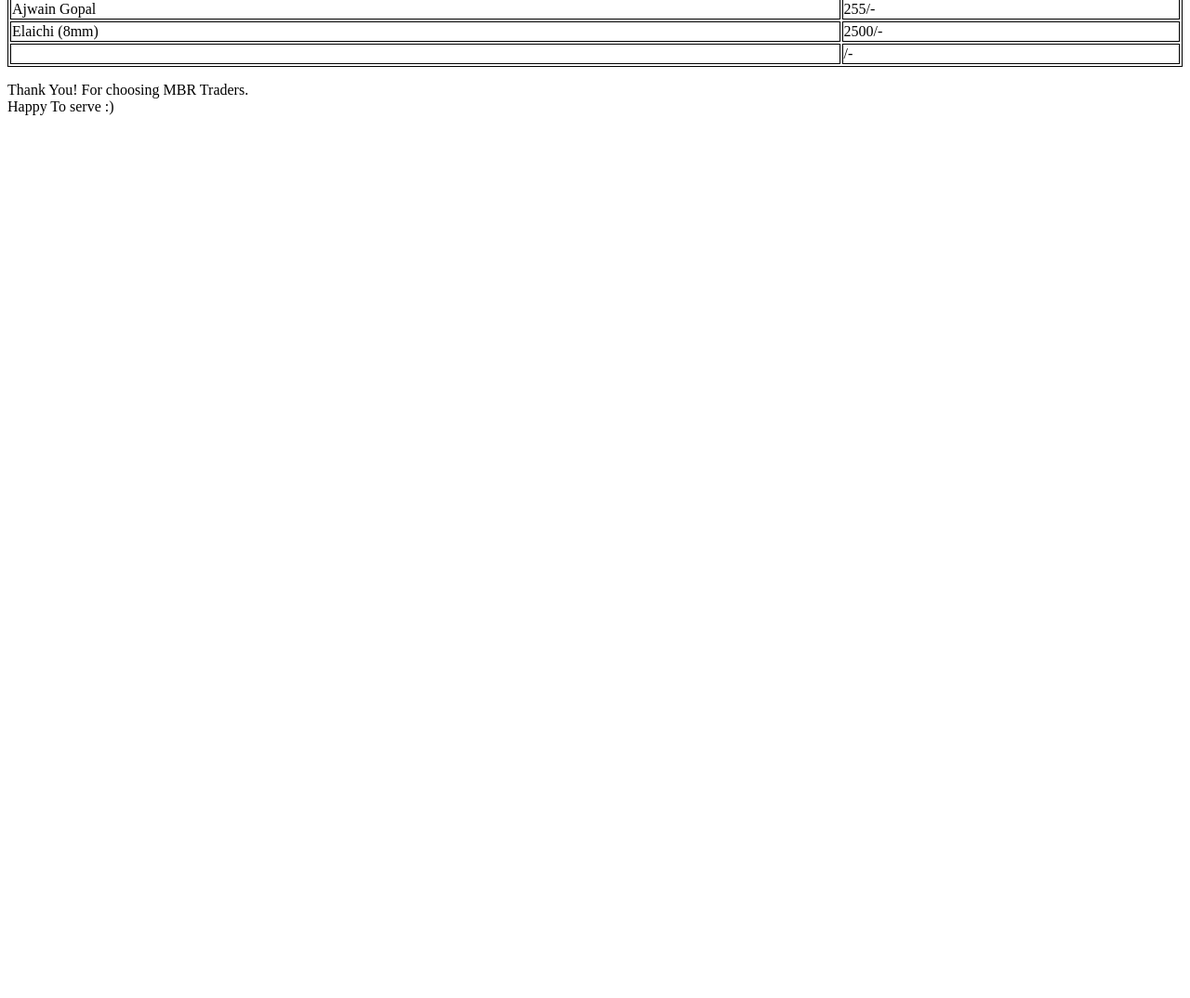
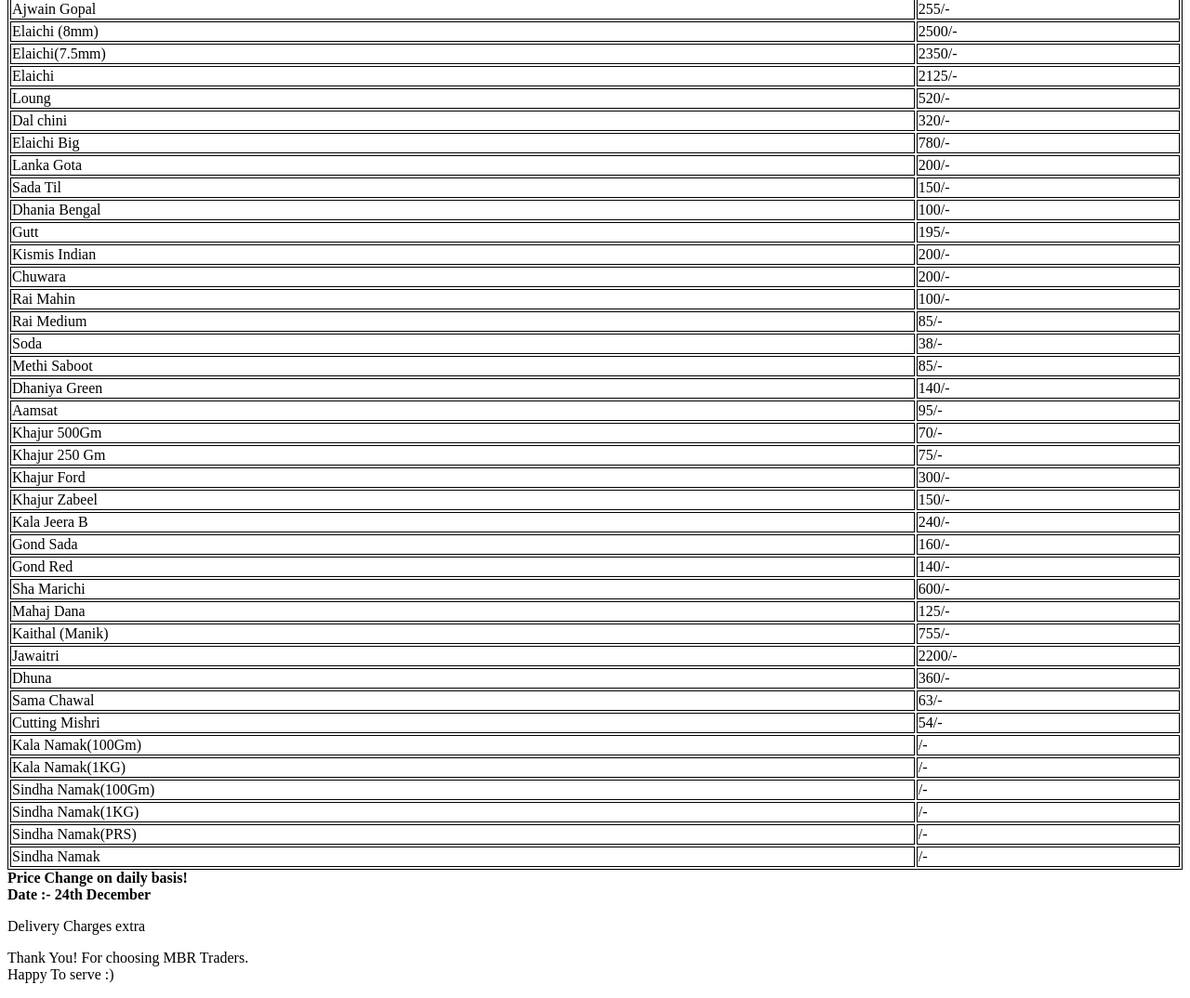
Before and after one commit to adityatambi/adityatambi.github.io, a plain HTML site: page index.html in a window 1280 px wide. Shown: the part 500-1574 px from the top of the page at 93% size. Before the commit the page ends 800 px from the top, so only its background shows below. Drawn offline with Linux system fonts and the light colour scheme.

Commit message:
Update index.html

```diff
--- a/index.html
+++ b/index.html
@@ -1,7 +1,7 @@
 <!DOCTYPE HTML>
 <html>
     <head>
-        <title>Challenge: Write a Poem</title>
+        <title>Challenge: MBR Traders</title>
         <meta charset="utf-8">
         <style>
 table, th, td {
@@ -80,10 +80,156 @@ table.center {
       <td>2500/-</td>
   </tr>
   <tr>
-      <td> </td>
+      <td>Elaichi(7.5mm)</td>
+      <td>2350/-</td>
+  </tr>
+  <tr>
+      <td>Elaichi</td>
+      <td>2125/-</td>
+  </tr>
+  <tr>
+      <td>Loung</td>
+      <td>520/-</td>
+  </tr>
+  <tr>
+      <td>Dal chini</td>
+      <td>320/-</td>
+  </tr>
+  <tr>
+      <td>Elaichi Big</td>
+      <td>780/-</td>
+  </tr>
+  <tr>
+      <td>Lanka Gota</td>
+      <td>200/-</td>
+  </tr>
+  <tr>
+      <td>Sada Til</td>
+      <td>150/-</td>
+  </tr>
+  <tr>
+      <td>Dhania Bengal</td>
+      <td>100/-</td>
+  </tr>
+  <tr>
+      <td>Gutt</td>
+      <td>195/-</td>
+  </tr>
+  <tr>
+      <td>Kismis Indian</td>
+      <td>200/-</td>
+  </tr>
+  <tr>
+      <td>Chuwara</td>
+      <td>200/-</td>
+  </tr>
+  <tr>
+      <td>Rai Mahin</td>
+      <td>100/-</td>
+  </tr>
+  <tr>
+      <td>Rai Medium</td>
+      <td>85/-</td>
+  </tr>
+  <tr>
+      <td>Soda</td>
+      <td>38/-</td>
+  </tr>
+  <tr>
+      <td>Methi Saboot</td>
+      <td>85/-</td>
+  </tr>
+  <tr>
+      <td>Dhaniya Green</td>
+      <td>140/-</td>
+  </tr>
+  <tr>
+      <td>Aamsat</td>
+      <td>95/-</td>
+  </tr>
+  <tr>
+      <td>Khajur 500Gm</td>
+      <td>70/-</td>
+  </tr>
+  <tr>
+      <td>Khajur 250 Gm</td>
+      <td>75/-</td>
+  </tr>
+  <tr>
+      <td>Khajur Ford</td>
+      <td>300/-</td>
+  </tr>
+  <tr>
+      <td>Khajur Zabeel</td>
+      <td>150/-</td>
+  </tr>
+  <tr>
+      <td>Kala Jeera B</td>
+      <td>240/-</td>
+  </tr>
+  <tr>
+      <td>Gond Sada</td>
+      <td>160/-</td>
+  </tr>
+  <tr>
+      <td>Gond Red</td>
+      <td>140/-</td>
+  </tr>
+  <tr>
+      <td>Sha Marichi</td>
+      <td>600/-</td>
+  </tr>
+  <tr>
+      <td>Mahaj Dana</td>
+      <td>125/-</td>
+  </tr>
+  <tr>
+      <td>Kaithal (Manik)</td>
+      <td>755/-</td>
+  </tr>
+  <tr>
+      <td>Jawaitri</td>
+      <td>2200/-</td>
+  </tr>
+  <tr>
+      <td>Dhuna</td>
+      <td>360/-</td>
+  </tr>
+  <tr>
+      <td>Sama Chawal</td>
+      <td>63/-</td>
+  </tr>
+  <tr>
+      <td>Cutting Mishri</td>
+      <td>54/-</td>
+  </tr>
+  <tr>
+      <td>Kala Namak(100Gm)</td>
+      <td> /-</td>
+  </tr>
+  <tr>
+      <td>Kala Namak(1KG) </td>
+      <td> /-</td>
+  </tr>
+  <tr>
+      <td>Sindha Namak(100Gm)</td>
+      <td> /-</td>
+  </tr>
+  <tr>
+      <td>Sindha Namak(1KG)</td>
+      <td> /-</td>
+  </tr>
+  <tr>
+      <td>Sindha Namak(PRS)</td>
+      <td> /-</td>
+  </tr>
+  <tr>
+      <td>Sindha Namak</td>
       <td> /-</td>
   </tr>
 </table>
+<b>Price Change on daily basis!<br>Date :- 24th December </b>
+<p> Delivery Charges extra </p>
 <p>Thank You! For choosing MBR Traders.<br>Happy To serve :)</p>
     </body>
 </html>
```
